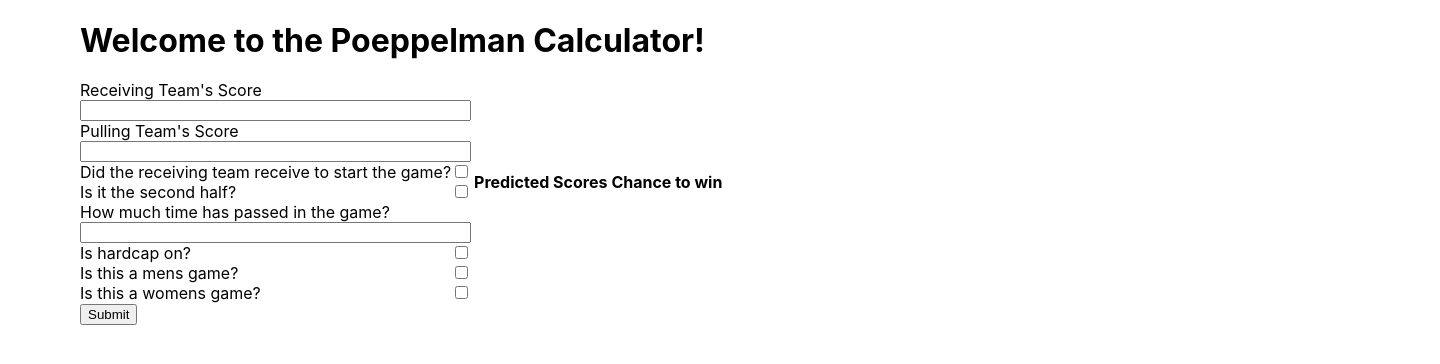
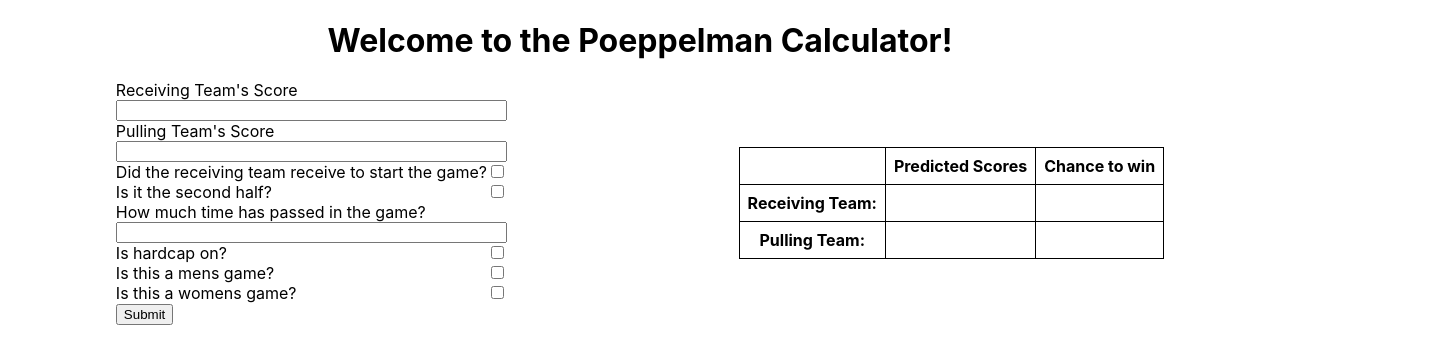
Before and after one commit to TeddyRandby/PoeppelmanFrontEnd, a React (Create React App) app: page / in a window 1280 px wide. Shown: the top 364 px of the page, 1440 px wide, since content can reach past the window. Built offline with nearby package versions, Linux system fonts and the light colour scheme; the HTML template or start-up script is replaced by a standard one.

Commit message:
working commit

```diff
--- a/src/App.css
+++ b/src/App.css
@@ -1,8 +1,10 @@
 .App {
-  padding: 5rem;
+  padding-top: 5rem;
   display: flex;
   margin: 0 auto;
-  width: 100%
+  width: 100%;
+  align-items: center;
+  justify-content: space-around;
 }
 
 .Header {
@@ -13,6 +15,7 @@
 .text  {
   display: flex;
   flex-direction: column;
+
 }
 
 .box input {
@@ -22,3 +25,12 @@
 .table-wrapper {
   text-align: center;
 }
+
+table {
+  border-collapse: collapse;
+}
+
+table, th, td {
+  border: 1px solid black;
+  padding: .5rem;
+}
--- a/src/App.js
+++ b/src/App.js
@@ -102,14 +102,17 @@ class App extends Component {
           <table className="table-wrapper">
             <tbody>
               <tr>
+                <th> </th>
                 <th> Predicted Scores </th>
                 <th> Chance to win </th>
               </tr>
               <tr>
+                <th> Receiving Team: </th>
                 <td> {this.state.apiResponse.RecTeam_Avg_Score} </td>
                 <td> {this.state.apiResponse.RecTeam_Win_Prob} </td>
               </tr>
               <tr>
+                <th> Pulling Team: </th>
                 <td> {this.state.apiResponse.PullTeam_Avg_Score} </td>
                 <td> {this.state.apiResponse.PullTeam_Win_Prob} </td>
               </tr>
@@ -159,6 +162,10 @@ class App extends Component {
   if ( rtrtsg ) {
     recTeamRecToStartGame = "0";
   } else {
+    recTeamRecToStartGame = "1";
+  }
+
+  if ( sh ) {
     recTeamRecToStartGame = "1";
   }
 
```
